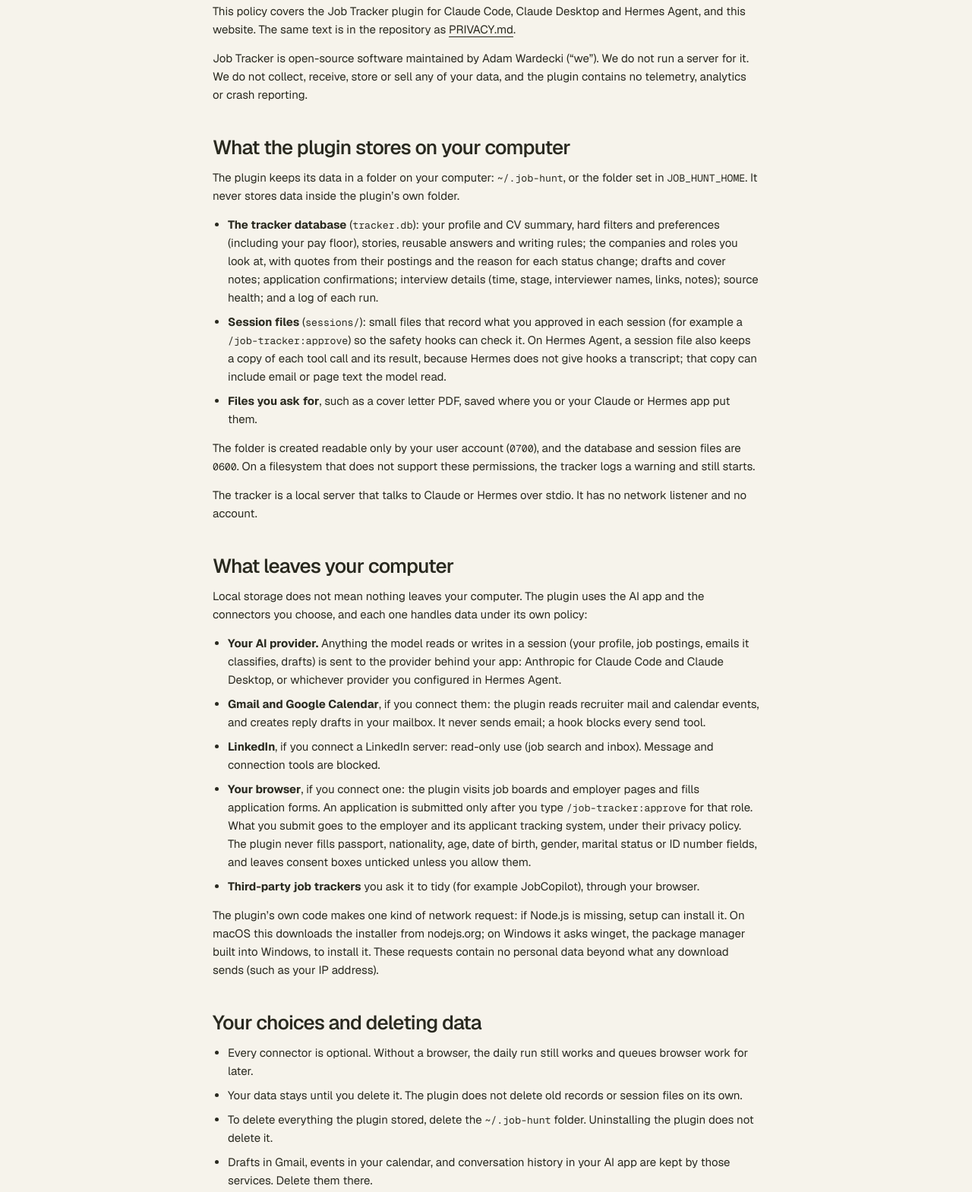
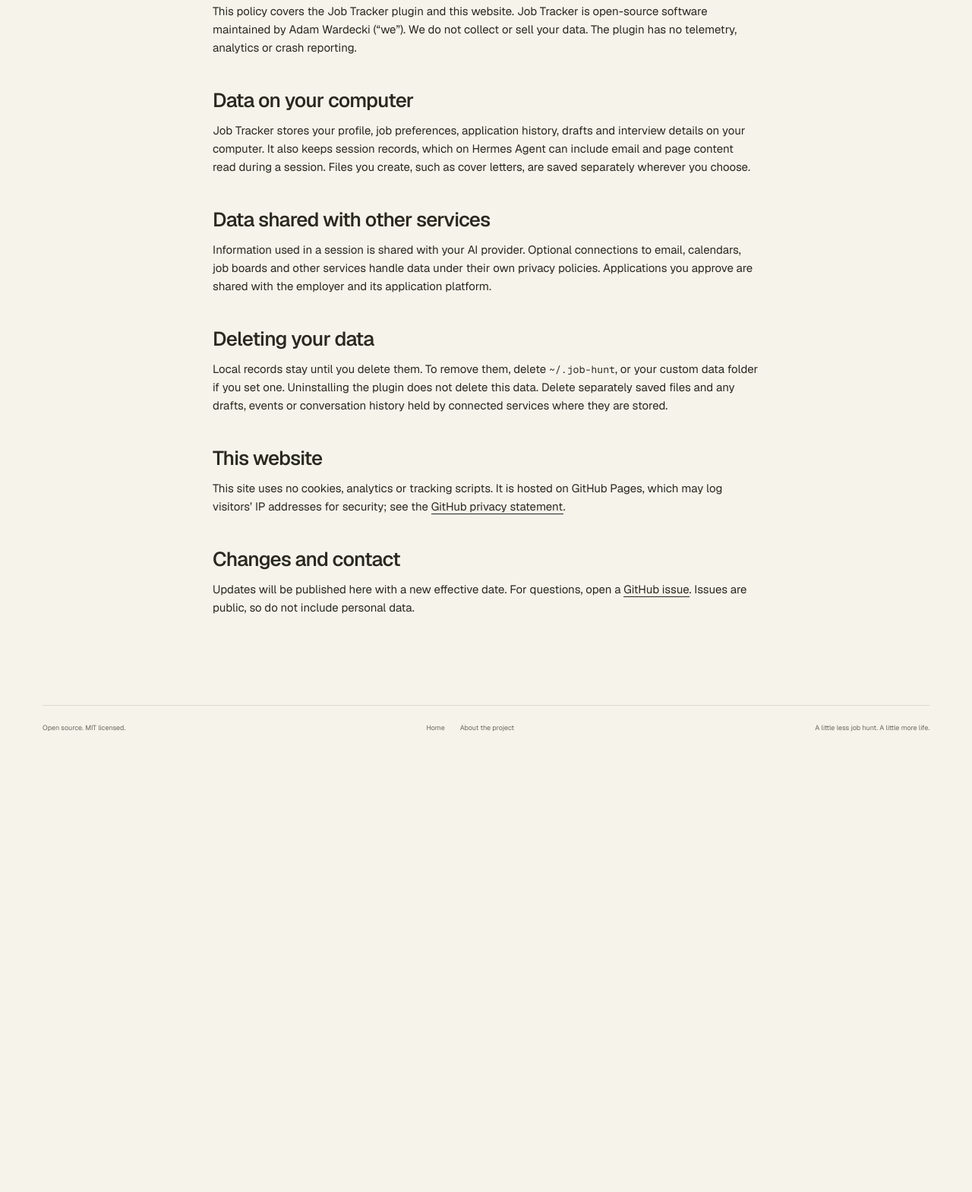
Before and after one commit to adamwardecki/job-hunt-mcp, a website: page site/privacy.html in a window 1280 px wide. Shown: the part 279-1848 px from the top of the page at 76% size. After the commit the page ends 1270 px from the top, so only its background shows below. Drawn offline with Linux system fonts and the light colour scheme.

Commit message:
Simplify the privacy policy (#20)

```diff
--- a/site/privacy.html
+++ b/site/privacy.html
@@ -6,7 +6,7 @@
     <title>Privacy policy · Job Tracker</title>
     <meta
       name="description"
-      content="How the Job Tracker plugin and its website handle your data. Your tracker stays on your computer; we collect nothing."
+      content="How Job Tracker stores your data, uses connected services, and handles website privacy."
     />
     <link rel="canonical" href="https://jobtrackermcp.com/privacy.html" />
     <meta name="theme-color" content="#f6f3eb" />
@@ -35,138 +35,43 @@
       <p class="eyebrow">Effective 20 October 2026</p>
       <h1>Privacy policy</h1>
       <p>
-        This policy covers the Job Tracker plugin for Claude Code, Claude
-        Desktop and Hermes Agent, and this website. The same text is in the
-        repository as
-        <a href="https://github.com/adamwardecki/job-hunt-mcp/blob/main/PRIVACY.md"
-          >PRIVACY.md</a
-        >.
-      </p>
-      <p>
-        Job Tracker is open-source software maintained by Adam Wardecki
-        (“we”). We do not run a server for it. We do not collect, receive,
-        store or sell any of your data, and the plugin contains no telemetry,
-        analytics or crash reporting.
+        This policy covers the Job Tracker plugin and this website. Job Tracker
+        is open-source software maintained by Adam Wardecki (“we”). We do not
+        collect or sell your data. The plugin has no telemetry, analytics or
+        crash reporting.
       </p>
 
-      <h2>What the plugin stores on your computer</h2>
+      <h2>Data on your computer</h2>
       <p>
-        The plugin keeps its data in a folder on your computer:
-        <code>~/.job-hunt</code>, or the folder set in
-        <code>JOB_HUNT_HOME</code>. It never stores data inside the plugin’s
-        own folder.
-      </p>
-      <ul>
-        <li>
-          <strong>The tracker database</strong> (<code>tracker.db</code>): your
-          profile and CV summary, hard filters and preferences (including your
-          pay floor), stories, reusable answers and writing rules; the
-          companies and roles you look at, with quotes from their postings and
-          the reason for each status change; drafts and cover notes;
-          application confirmations; interview details (time, stage,
-          interviewer names, links, notes); source health; and a log of each
-          run.
-        </li>
-        <li>
-          <strong>Session files</strong> (<code>sessions/</code>): small files
-          that record what you approved in each session (for example a
-          <code>/job-tracker:approve</code>) so the safety hooks can check it.
-          On Hermes Agent, a session file also keeps a copy of each tool call
-          and its result, because Hermes does not give hooks a transcript; that
-          copy can include email or page text the model read.
-        </li>
-        <li>
-          <strong>Files you ask for</strong>, such as a cover letter PDF, saved
-          where you or your Claude or Hermes app put them.
-        </li>
-      </ul>
-      <p>
-        The folder is created readable only by your user account
-        (<code>0700</code>), and the database and session files are
-        <code>0600</code>. On a filesystem that does not support these
-        permissions, the tracker logs a warning and still starts.
-      </p>
-      <p>
-        The tracker is a local server that talks to Claude or Hermes over
-        stdio. It has no network listener and no account.
+        Job Tracker stores your profile, job preferences, application history,
+        drafts and interview details on your computer. It also keeps session
+        records, which on Hermes Agent can include email and page content read
+        during a session. Files you create, such as cover letters, are saved
+        separately wherever you choose.
       </p>
 
-      <h2>What leaves your computer</h2>
+      <h2>Data shared with other services</h2>
       <p>
-        Local storage does not mean nothing leaves your computer. The plugin
-        uses the AI app and the connectors you choose, and each one handles
-        data under its own policy:
-      </p>
-      <ul>
-        <li>
-          <strong>Your AI provider.</strong> Anything the model reads or writes
-          in a session (your profile, job postings, emails it classifies,
-          drafts) is sent to the provider behind your app: Anthropic for Claude
-          Code and Claude Desktop, or whichever provider you configured in
-          Hermes Agent.
-        </li>
-        <li>
-          <strong>Gmail and Google Calendar</strong>, if you connect them: the
-          plugin reads recruiter mail and calendar events, and creates reply
-          drafts in your mailbox. It never sends email; a hook blocks every
-          send tool.
-        </li>
-        <li>
-          <strong>LinkedIn</strong>, if you connect a LinkedIn server:
-          read-only use (job search and inbox). Message and connection tools
-          are blocked.
-        </li>
-        <li>
-          <strong>Your browser</strong>, if you connect one: the plugin visits
-          job boards and employer pages and fills application forms. An
-          application is submitted only after you type
-          <code>/job-tracker:approve</code> for that role. What you submit goes
-          to the employer and its applicant tracking system, under their
-          privacy policy. The plugin never fills passport, nationality, age,
-          date of birth, gender, marital status or ID number fields, and leaves
-          consent boxes unticked unless you allow them.
-        </li>
-        <li>
-          <strong>Third-party job trackers</strong> you ask it to tidy (for
-          example JobCopilot), through your browser.
-        </li>
-      </ul>
-      <p>
-        The plugin’s own code makes one kind of network request: if Node.js is
-        missing, setup can install it. On macOS this downloads the installer
-        from nodejs.org; on Windows it asks winget, the package manager built
-        into Windows, to install it. These requests contain no personal data beyond what
-        any download sends (such as your IP address).
+        Information used in a session is shared with your AI provider. Optional
+        connections to email, calendars, job boards and other services handle
+        data under their own privacy policies. Applications you approve are
+        shared with the employer and its application platform.
       </p>
 
-      <h2>Your choices and deleting data</h2>
-      <ul>
-        <li>
-          Every connector is optional. Without a browser, the daily run still
-          works and queues browser work for later.
-        </li>
-        <li>
-          Your data stays until you delete it. The plugin does not delete old
-          records or session files on its own.
-        </li>
-        <li>
-          To delete everything the plugin stored, delete the
-          <code>~/.job-hunt</code> folder. Uninstalling the plugin does not
-          delete it.
-        </li>
-        <li>
-          Drafts in Gmail, events in your calendar, and conversation history in
-          your AI app are kept by those services. Delete them there.
-        </li>
-      </ul>
+      <h2>Deleting your data</h2>
+      <p>
+        Local records stay until you delete them. To remove them, delete
+        <code>~/.job-hunt</code>, or your custom data folder if you set one.
+        Uninstalling the plugin does not delete this data. Delete separately
+        saved files and any drafts, events or conversation history held by
+        connected services where they are stored.
+      </p>
 
       <h2>This website</h2>
       <p>
-        jobtrackermcp.com is a static site hosted on GitHub Pages. It sets no
-        cookies and uses no analytics, trackers or third-party scripts, and its
-        fonts are served from the same site. The copy buttons write to your
-        clipboard in your browser only. GitHub, as the host, may log visitors’
-        IP addresses for security; see the
+        This site uses no cookies, analytics or tracking scripts. It is hosted
+        on GitHub Pages, which may log visitors’ IP addresses for security; see
+        the
         <a
           href="https://docs.github.com/site-policy/privacy-policies/github-general-privacy-statement"
           >GitHub privacy statement</a
@@ -175,17 +80,11 @@
 
       <h2>Changes and contact</h2>
       <p>
-        If this policy changes, the new version is published here with a new
-        effective date, and the history is in the
-        <a
-          href="https://github.com/adamwardecki/job-hunt-mcp/commits/main/PRIVACY.md"
-          >repository</a
-        >.
-      </p>
-      <p>
-        Questions: open an
-        <a href="https://github.com/adamwardecki/job-hunt-mcp/issues">issue</a
-        >. Issues are public, so do not include personal data in them.
+        Updates will be published here with a new effective date. For questions,
+        open a
+        <a href="https://github.com/adamwardecki/job-hunt-mcp/issues"
+          >GitHub issue</a
+        >. Issues are public, so do not include personal data.
       </p>
     </main>
     <footer class="container site-footer">
```
Also changed, not shown: PRIVACY.md (+22 -67 lines).
